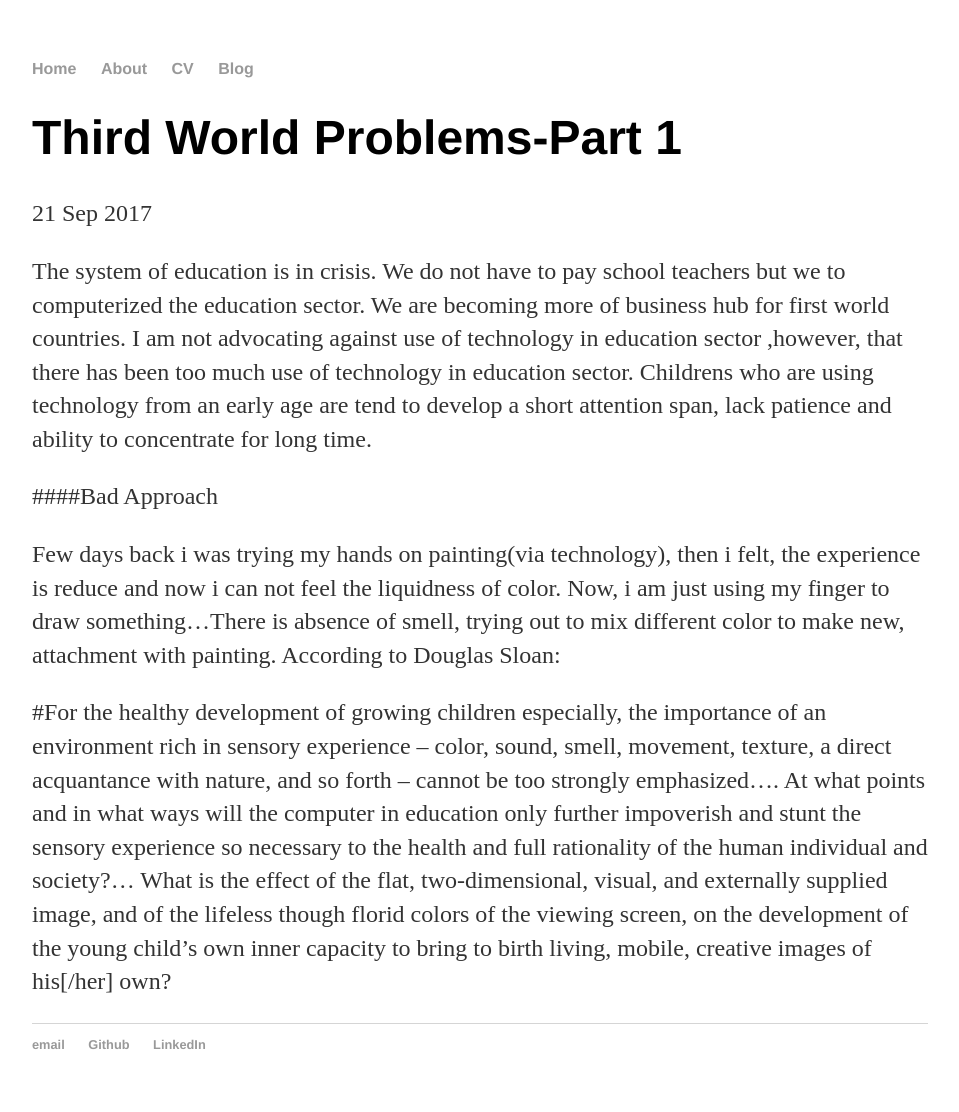
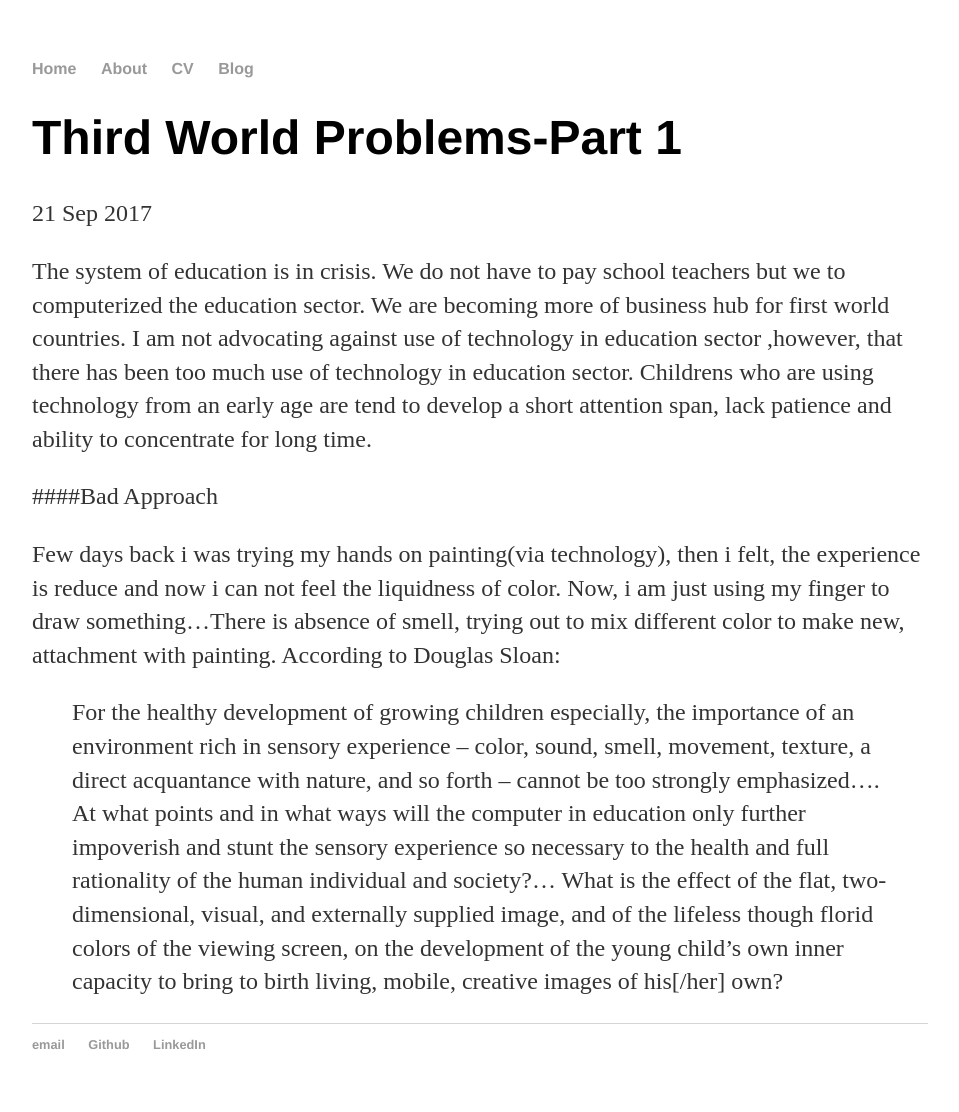
Before and after one commit to summii/summii.github.io, a Jekyll site: the page built from _posts/2017-09-21-third-worl-problems.md, in a window 1280 px wide. Shown: the whole page, without its empty margins (160-1119 px from the left). Built offline with Jekyll 4.4.1, drawn with Linux system fonts in a browser that asks for light colours.

Commit message:
Update 2017-09-21-third-worl-problems.md

```diff
--- a/_posts/2017-09-21-third-worl-problems.md
+++ b/_posts/2017-09-21-third-worl-problems.md
@@ -15,7 +15,7 @@ the liquidness of color. Now, i am just using my finger to draw something...Ther
 color to make new, attachment with painting.
 According to Douglas Sloan:
 
-#For the healthy development of growing children especially, the importance of an environment rich in sensory experience -- color,
+>For the healthy development of growing children especially, the importance of an environment rich in sensory experience -- color,
 sound, smell, movement, texture, a direct acquantance with nature, and so forth -- cannot be too strongly emphasized.... At what
 points and in what ways will the computer in education only further impoverish and stunt the sensory experience so necessary to the
 health and full rationality of the human individual and society?... What is the effect of the flat, two-dimensional, visual, and
```
